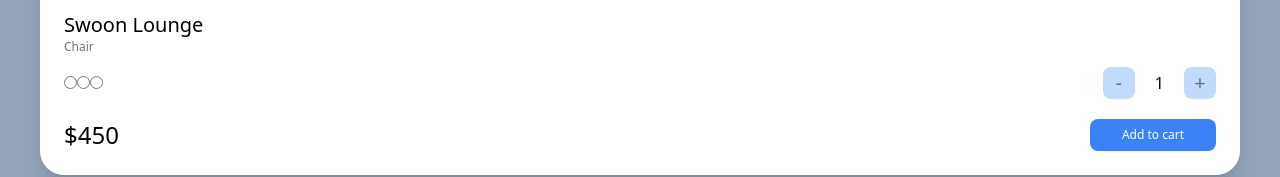
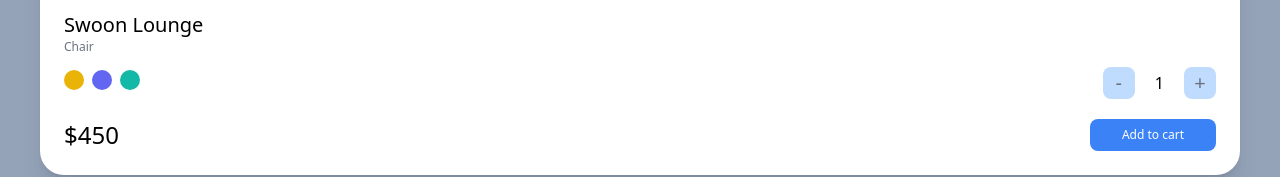
Before and after one commit to emmayoo/carrot-market, a Next.js app: page / in a window 1280 px wide. Shown: the part 1027-1204 px from the top of the page. Built offline with nearby package versions, Linux system fonts and the light colour scheme.

Commit message:
ADD : tailwind (ring , transition) & Modifier

```diff
--- a/pages/index.tsx
+++ b/pages/index.tsx
@@ -65,10 +65,10 @@ export default function Home() {
           <span className="font-medium text-xl">Swoon Lounge</span>
           <span className="text-xs text-gray-500">Chair</span>
           <div className="mt-3 mb-5 flex justify-between items-center">
-            <div>
-              <input type="radio" />
-              <input type="radio" />
-              <input type="radio" />
+            <div className="space-x-2">
+              <button className="w-5 h-5 rounded-full bg-yellow-500 focus:ring-2 ring-offset-2 ring-yellow-500 transition" />
+              <button className="w-5 h-5 rounded-full bg-indigo-500 focus:ring-2 ring-offset-2 ring-indigo-500 transition" />
+              <button className="w-5 h-5 rounded-full bg-teal-500 focus:ring-2 ring-offset-2 ring-teal-500 transition" />
             </div>
             <div className="flex items-center space-x-5">
               <button className=" rounded-lg bg-blue-200 flex justify-center items-center aspect-square w-8 text-xl text-gray-500">
```
Also changed, not shown: 1 other file (tests, documents, lock files or other folders).
